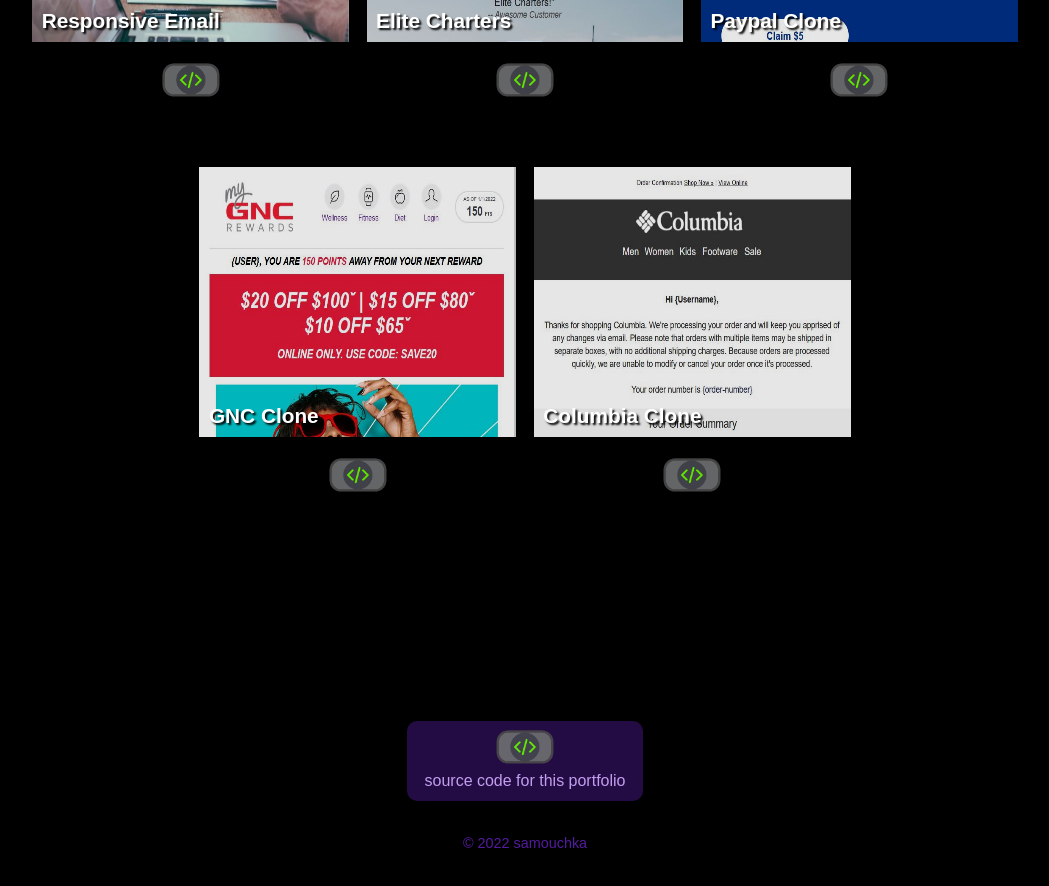
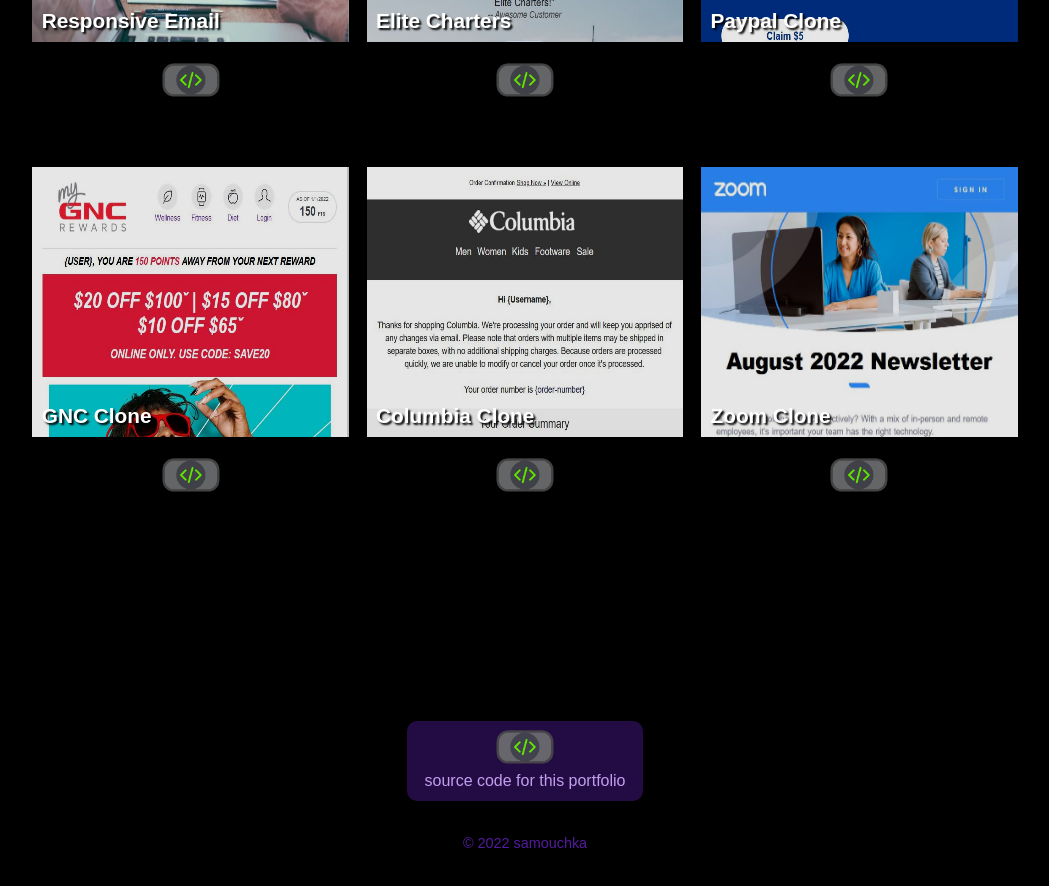
Before and after one commit to samouchka1/React-Portfolio, a React (Create React App) app: page / in a window 1280 px wide. Shown: the part 2480-3366 px from the top of the page, without its empty margins (115-1164 px from the left). Built offline with nearby package versions, Linux system fonts and the light colour scheme; a web font is replaced by a local one.

Commit message:
Added zoom email project

```diff
--- a/src/Emails.js
+++ b/src/Emails.js
@@ -36,6 +36,12 @@ const emails = [
         path: 'https://samouchka1.github.io/HTML-email-columbia-clone/',
         thumbnail: 'columbia-thumbnail.JPG',
         source: 'https://github.com/samouchka1/HTML-email-columbia-clone'
+    },
+    {
+        name: 'Zoom Clone',
+        path: 'https://samouchka1.github.io/HTML-email-zoom-clone/',
+        thumbnail: 'zoom-thumbnail.JPG',
+        source: 'https://github.com/samouchka1/HTML-email-zoom-clone'
     }
 ]
 
```
Also changed, not shown: public/project-images/emails/zoom-thumbnail.JPG (added).
